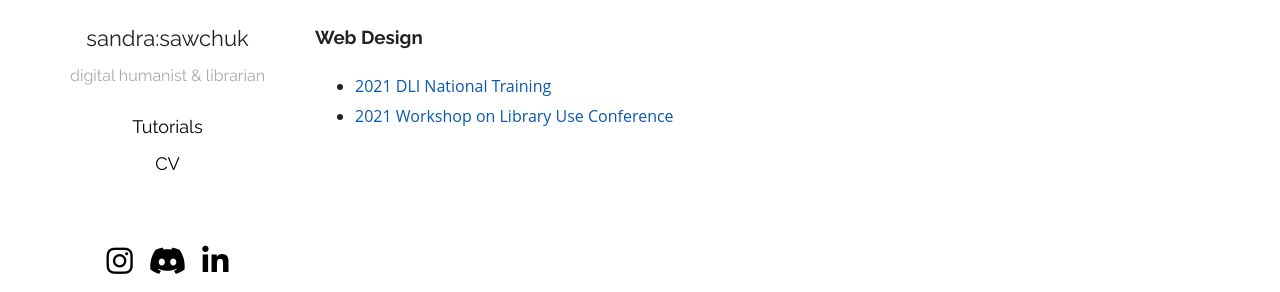
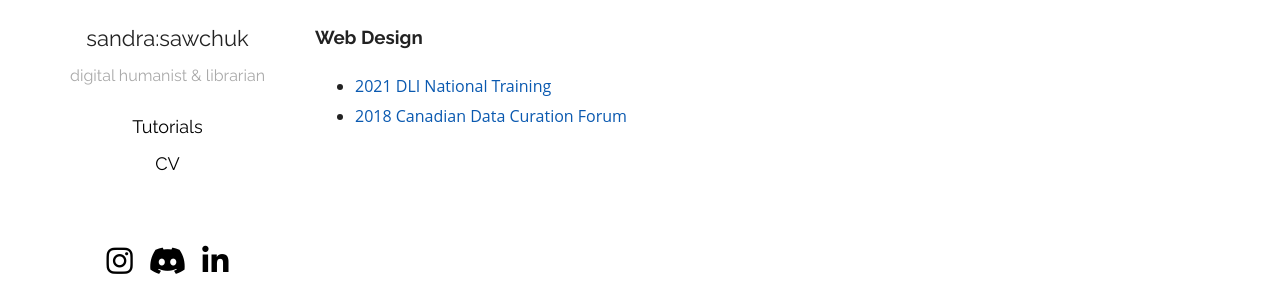
Before and after one commit to mediagestalt/mediagestalt.github.io, a Jekyll site: the page built from index.md, in a window 1280 px wide. Shown: the part 312-604 px from the top of the page. Built offline with Jekyll 4.4.1, drawn with Linux system fonts in a browser that asks for light colours; nearby versions of some CDN libraries.

Commit message:
updating index

```diff
--- a/index.md
+++ b/index.md
@@ -18,4 +18,4 @@ I'm passionate about Canadian politics and discourse. My [masters thesis](http:/
 ### Web Design
 
 - [2021 DLI National Training](https://dli-training.github.io)
-- [2021 Workshop on Library Use Conference]()
+- [2018 Canadian Data Curation Forum](https://data-curation.github.io)
```
